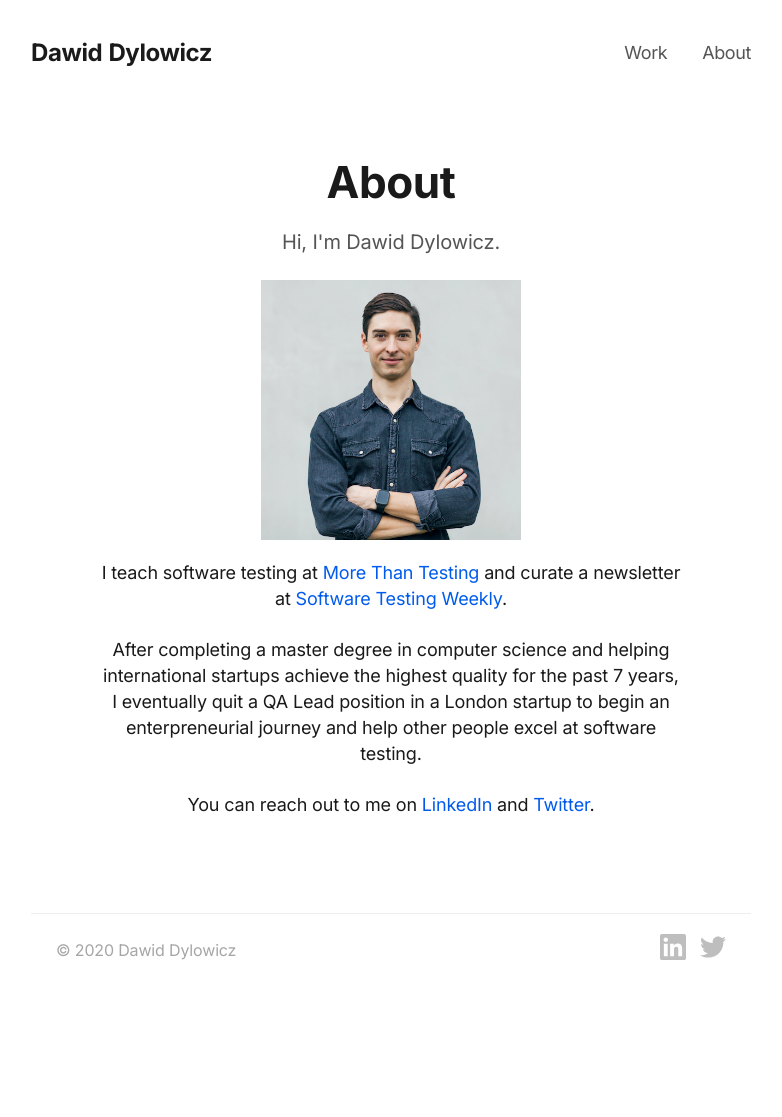
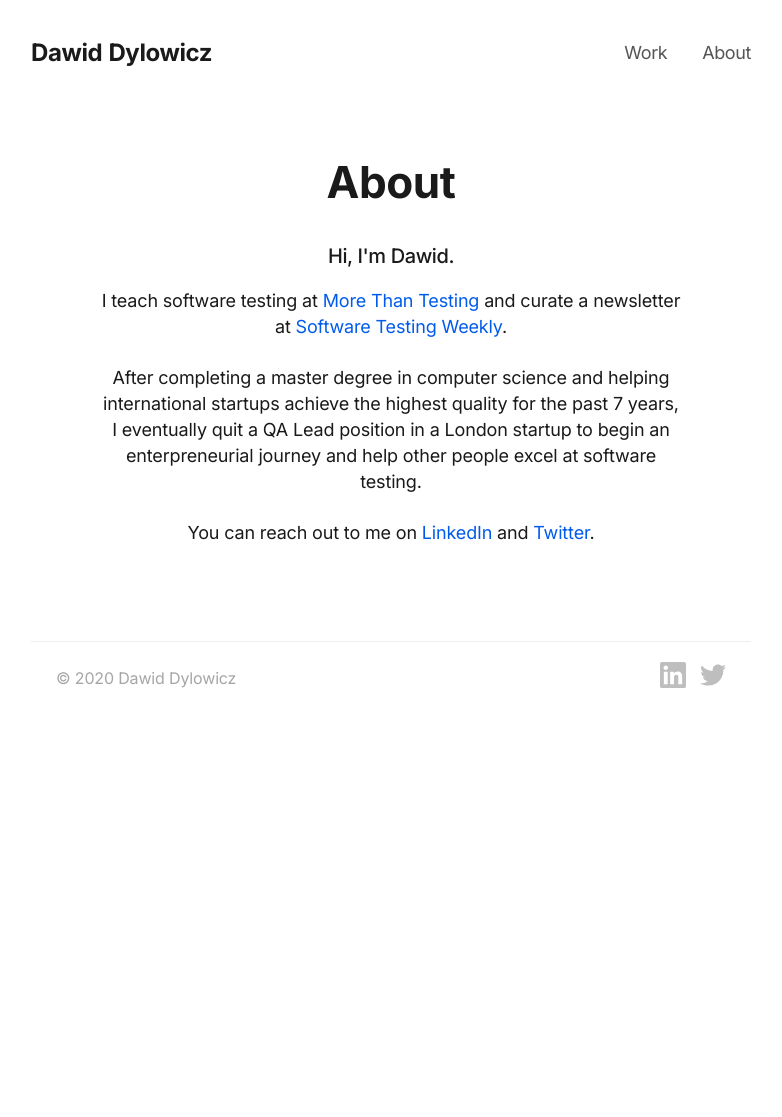
Before and after one commit to dylowicz/dylowicz.github.io, a Jekyll site: the page built from about/index.html, in a window 1280 px wide. Shown: the whole page, without its empty margins (249-1031 px from the left). Built offline with Jekyll 4.4.1, drawn with Linux system fonts in a browser that asks for light colours; after the commit the page ends 900 px from its top, so only the background shows below that.

Commit message:
Finalise design

```diff
--- a/about/index.html
+++ b/about/index.html
@@ -7,21 +7,13 @@ title: About
 image: /assets/dylowicz.jpg
 
 header: About
-subtitle: Hi, I'm Dawid Dylowicz.
 
 sitemap: false
 ---
 
-<div class="avatar avatar-massive">
-  {% include image.html src="/assets/dawid_avatar.jpg" alt="Dawid's photo" dont_show_caption=true %}
-</div>
-
 <div class="container">
+  <h4 style="font-weight: 500;">Hi, I'm Dawid.</h4>
   <p>I teach software testing at <a href="https://morethantesting.com" target="_blank">More Than Testing</a> and curate a newsletter at <a href="https://softwaretestingweekly.com">Software Testing Weekly</a>.</p>
-
-  <p>
-    After completing a master degree in computer science and helping international startups achieve the highest quality for the past 7 years, I eventually quit a QA Lead position in a London startup to begin an enterpreneurial journey and help other people excel at software testing.
-  </p>
-
+  <p>After completing a master degree in computer science and helping international startups achieve the highest quality for the past 7 years, I eventually quit a QA Lead position in a London startup to begin an enterpreneurial journey and help other people excel at software testing.</p>
   <p>You can reach out to me on <a href="https://www.linkedin.com/in/dawid-dylowicz/" target="_blank">LinkedIn</a> and <a href="https://twitter.com/ddylowicz" target="_blank">Twitter</a>.</p>
 </div>
--- a/blog/blog.scss
+++ b/blog/blog.scss
@@ -55,7 +55,7 @@
 
   h3 {
     margin-top: 45px;
-    font-weight: 500;
+    font-weight: 600;
 
     @include mobile {
       margin-top: 35px;
--- a/home.scss
+++ b/home.scss
@@ -42,6 +42,24 @@
   font-size: $bigger;
   text-align: center;
   margin-bottom: 30px;
+
+  @include mobile {
+    font-size: $big;
+  }
+}
+
+.post-preview {
+  flex-direction: column;
+  align-items: flex-start;
+
+  box-shadow: none;
+  border: none;
+  transition: none;
+
+  &:hover, &:active {
+    box-shadow: none;
+    transform: none;
+  }
 }
 
 .social-links {
```
Also changed, not shown: index.html (+3 -5 lines).
